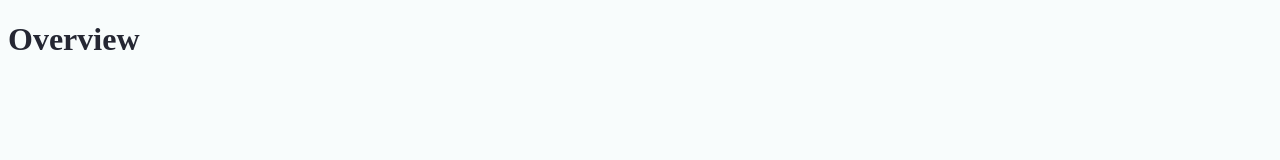
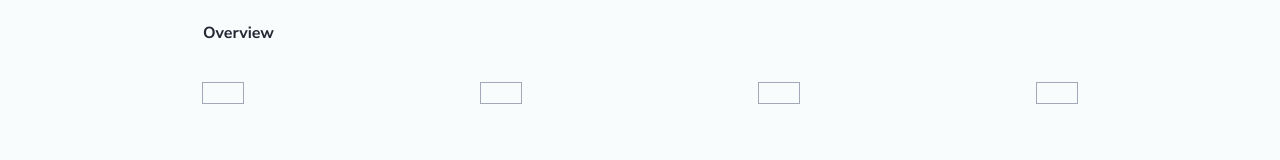
Before and after one commit to yeicobF/FDW-HTML_CSS_ADDING-JS-ELEMENTS-WEBSITE, a plain HTML site: page src/index.html in a window 1280 px wide. Drawn offline with Linux system fonts and the light colour scheme.

Commit message:
AVANCE CONTENEDORES
- Avancé con los contenedores y poco más. Por ahora los sigo
  organizando.

```diff
--- a/src/index.html
+++ b/src/index.html
@@ -5,10 +5,78 @@
   <meta http-equiv="X-UA-Compatible" content="IE=edge">
   <meta name="viewport" content="width=device-width, initial-scale=1.0">
   <title>MAQUETACIÓN CON HTML, CSS Y JAVASCRIPT</title>
+
+<!-- ------------------------------- FUENTES ------------------------------- -->
+<!--
+  - Nunito Sans
+  https://fonts.google.com/specimen/Nunito+Sans?preview.text=Overview&preview.text_type=custom
+-->
+<link rel="preconnect" href="https://fonts.gstatic.com">
+<link
+  href="https://fonts.googleapis.com/css2?family=Nunito+Sans:ital,wght@0,200;0,300;0,400;0,600;0,700;0,800;1,200;1,300;1,400;1,600;1,700&display=swap"
+  rel="stylesheet">
+
+
 </head>
-<body style="background-color: #f8fcfc;">
+<body
+  style="background-color: #f8fcfc; color: #252733; margin: 0 auto 0 auto;
+         width: 918px; height: 643px;">
 
-  <h1 style="color: #252733;">Overview</h1>
+  <style>
+    /* UN CONTENEDOR GENERAL PARA QUE LO QUE ESTÉ FUERA DEL TAMAÑO ORIGINAL DE
+        LA RÉPLICA TENGA UN FONDO NEGRO COMO EN EL VISUALIZADOR PDF. */
+    .all-content-wrapper {
+      background-color: #f8fcfc;
+      width: 918px; height: 643ppx;
+    }
+
+    /* CONTENEDOR DE LA PARTE SUPERIOR QUE VA MAQUETADA. */
+    .top-layout-wrapper {
+      margin: 22px;
+      font-family: 'Nunito Sans';
+    }
+
+    .top-layout-wrapper h1 {
+      margin: 0px;
+      font-size: 16px;
+    }
+
+    /* CONTENEDOR DE LAS CARTAS. */
+    .card-container {
+      padding: 39px 0 22px 0;
+      display: flex;
+      justify-content: space-between;
+    }
+
+    /* CARDS REDONDEADAS QUE DEBERÁN CAMBIAR CON EL HOVER. */
+    .card {
+      /* Borde redondeado. */
+      box-shadow: 0px 0px 0px 1px #a4a7b8;
+      height: 20px;
+      width: 40px;
+    }
+
+    .card:hover {
+      color: #3751ff;
+      outline-color: currentColor;
+    }
+
+  </style>
+
+  <div class="top-layout-wrapper">
+
+    <h1>Overview</h1>
+
+    <div class="card-container">
+
+      <div class="card"></div>
+      <div class="card"></div>
+      <div class="card"></div>
+      <div class="card"></div>
+
+    </div>
+
+  </div>
 
 </body>
 </html>
```
Also changed, not shown: README.md.
